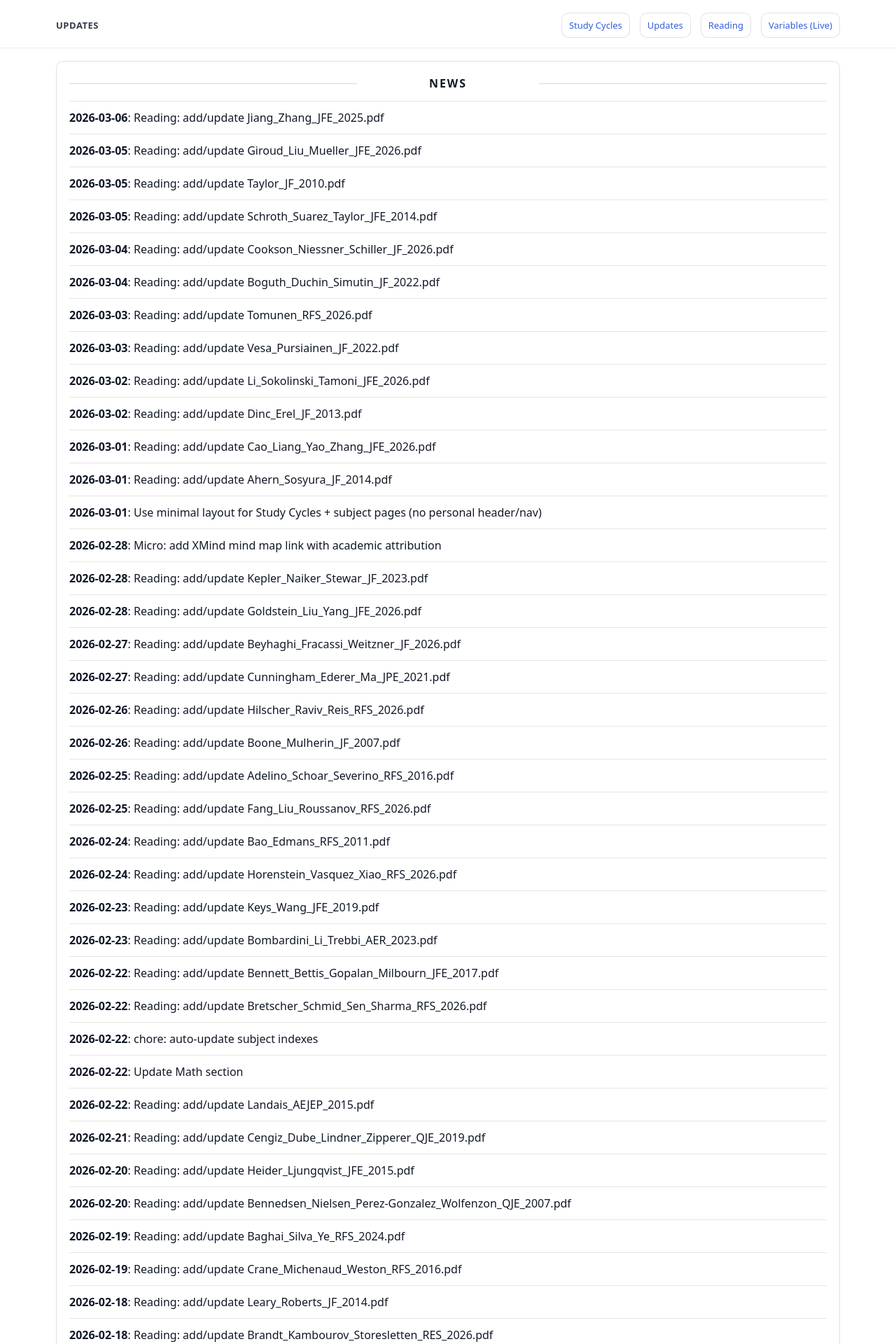
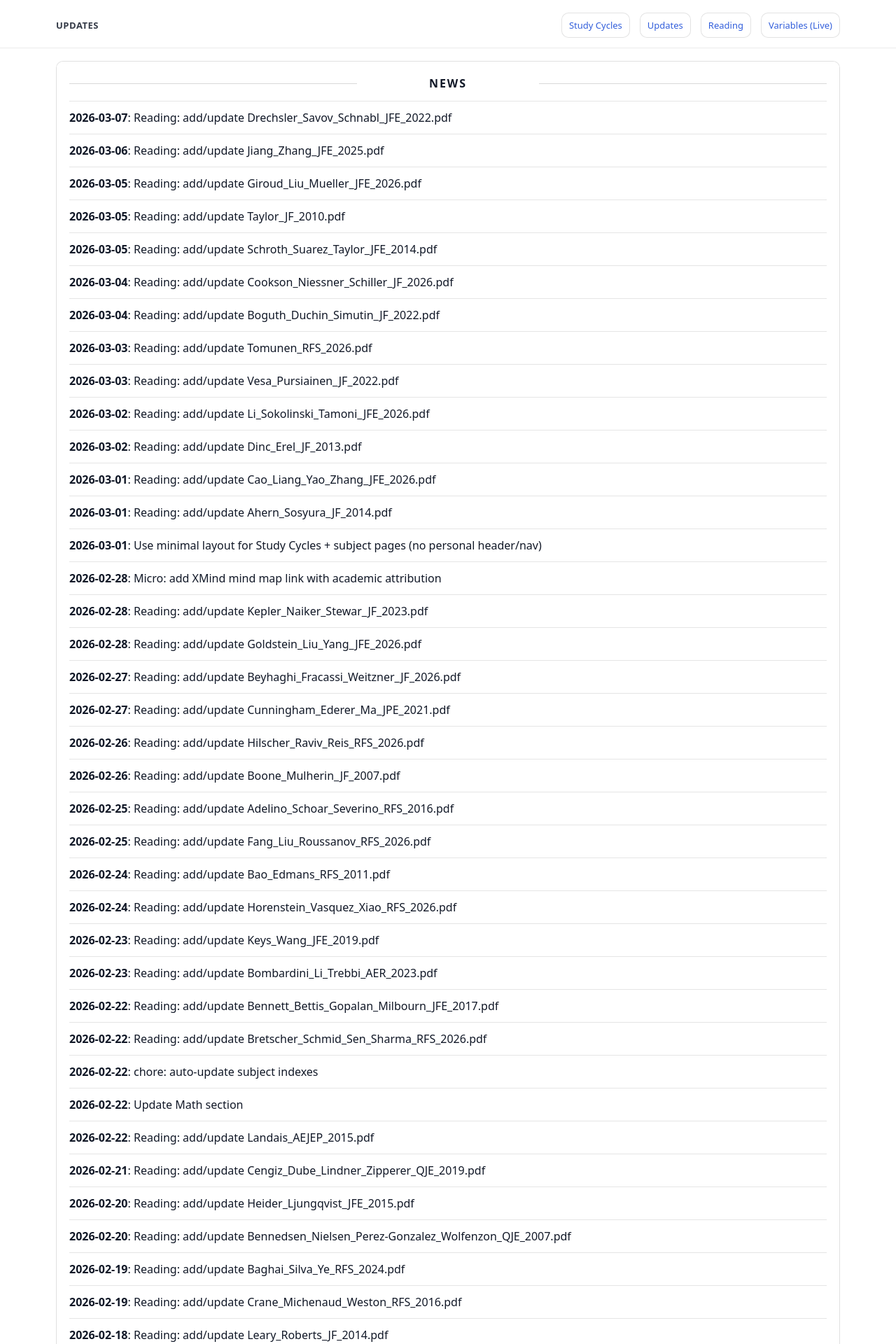
Before and after one commit to yaxinzn/study-archive, a Jekyll site: the page built from updates/index.md, in a window 1280 px wide. Shown: the top 1920 px of the page at 70% size. Built offline with Jekyll 4.4.1, drawn with Linux system fonts in a browser that asks for light colours; some of the changed text lies outside the part shown.

Commit message:
chore: update NEWS feed

```diff
--- a/_data/news.yml
+++ b/_data/news.yml
@@ -1,4 +1,7 @@
 # Auto-generated update history (sorted newest -> oldest). Do not edit manually.
+- ts: "1772842293"
+  date: "2026-03-07"
+  title: "Reading: add/update Drechsler_Savov_Schnabl_JFE_2022.pdf"
 - ts: "1772799277"
   date: "2026-03-06"
   title: "Reading: add/update Jiang_Zhang_JFE_2025.pdf"
```
